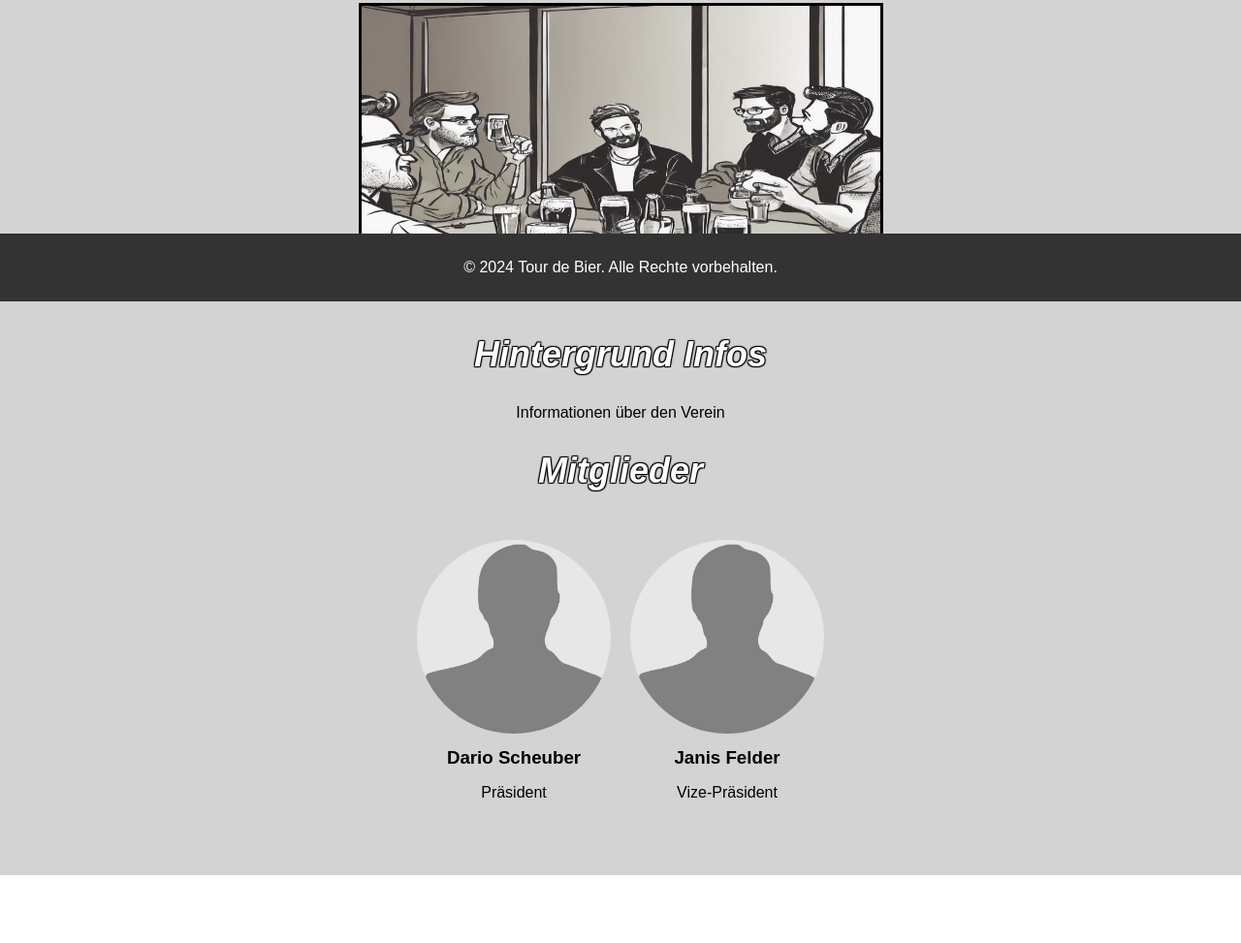
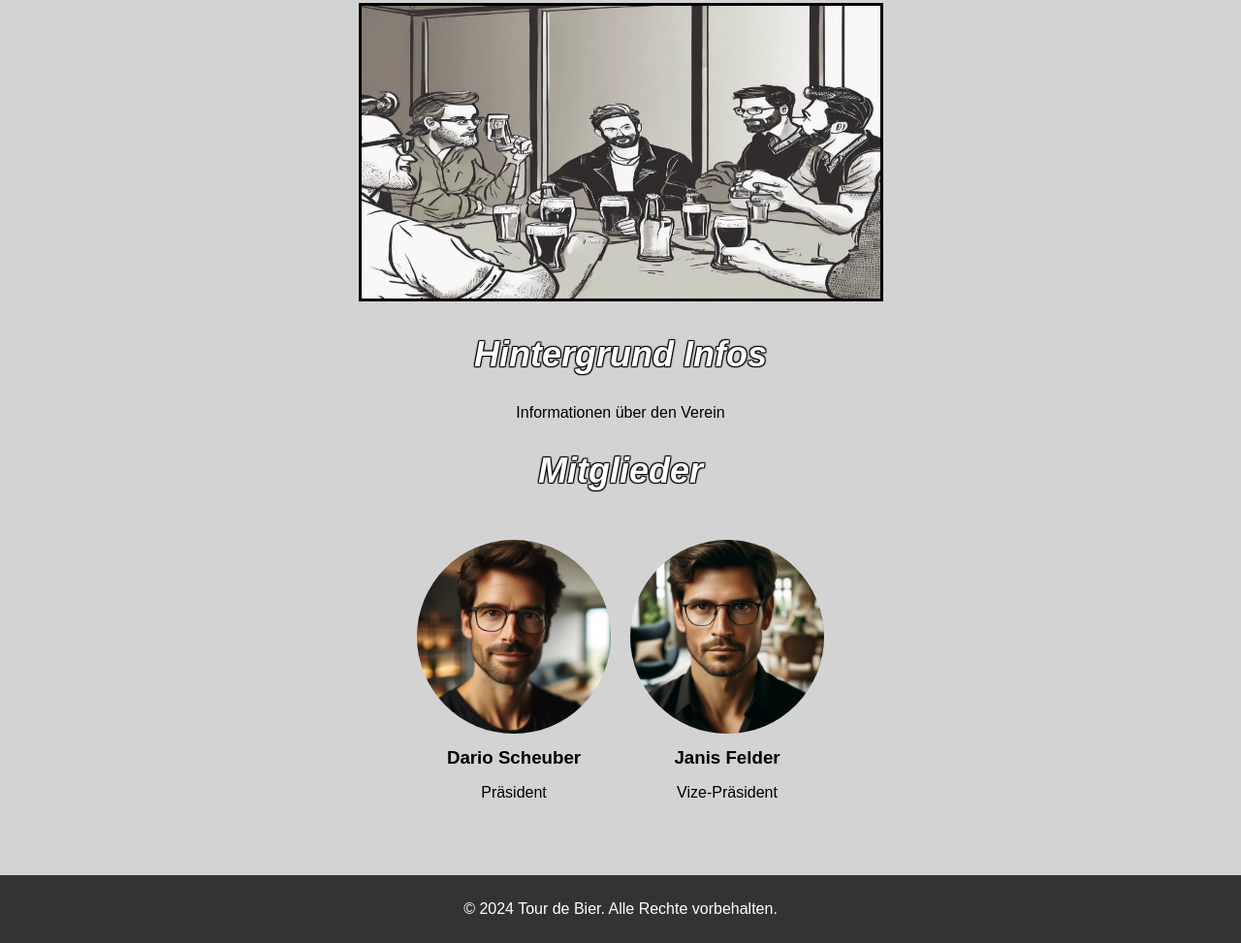
Before and after one commit to DarioScheuber/WebTech, a plain HTML site: page aboutus.html in a window 1280 px wide. Shown: the part 489-1462 px from the top of the page at 97% size. Before the commit the page ends 1392 px from the top, so only its background shows below. Drawn offline with Linux system fonts and the light colour scheme.

Commit message:
change bilder vo eys

```diff
--- a/aboutus.html
+++ b/aboutus.html
@@ -41,13 +41,13 @@
             <h2>Mitglieder</h2>
             <div class="members">
                 <div class="member">
-                    <img src="img/Dario.jpg" alt="Mitglied 1">
+                    <img src="img/dario.webp" alt="Mitglied 1">
                     <h3>Dario Scheuber</h3>
                     <p>Präsident</p>
                 </div>
 
                 <div class="member">
-                    <img src="img/Janis.jpg" alt="Mitglied 2">
+                    <img src="img/janis.webp" alt="Mitglied 2">
                     <h3>Janis Felder</h3>
                     <p>Vize-Präsident</p>
                 </div>
--- a/design.css
+++ b/design.css
@@ -80,7 +80,7 @@ footer {
     padding: 10px 0;
     bottom: 0;
     width: 100%;
-    position: fixed;
+    position: relative;
 }
 
 h1 {
```
Also changed, not shown: img/dario.webp (added), img/janis.webp (added).
